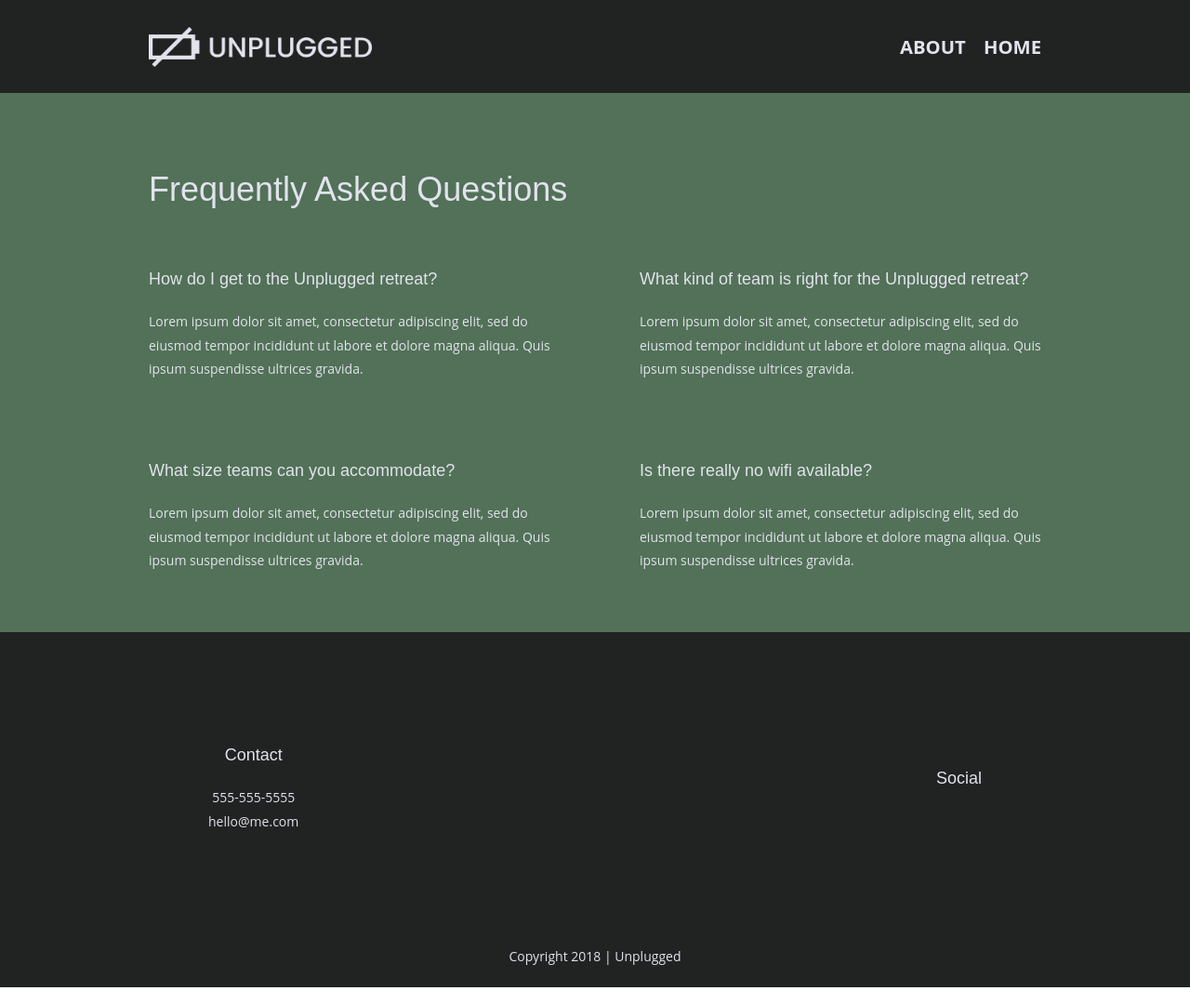
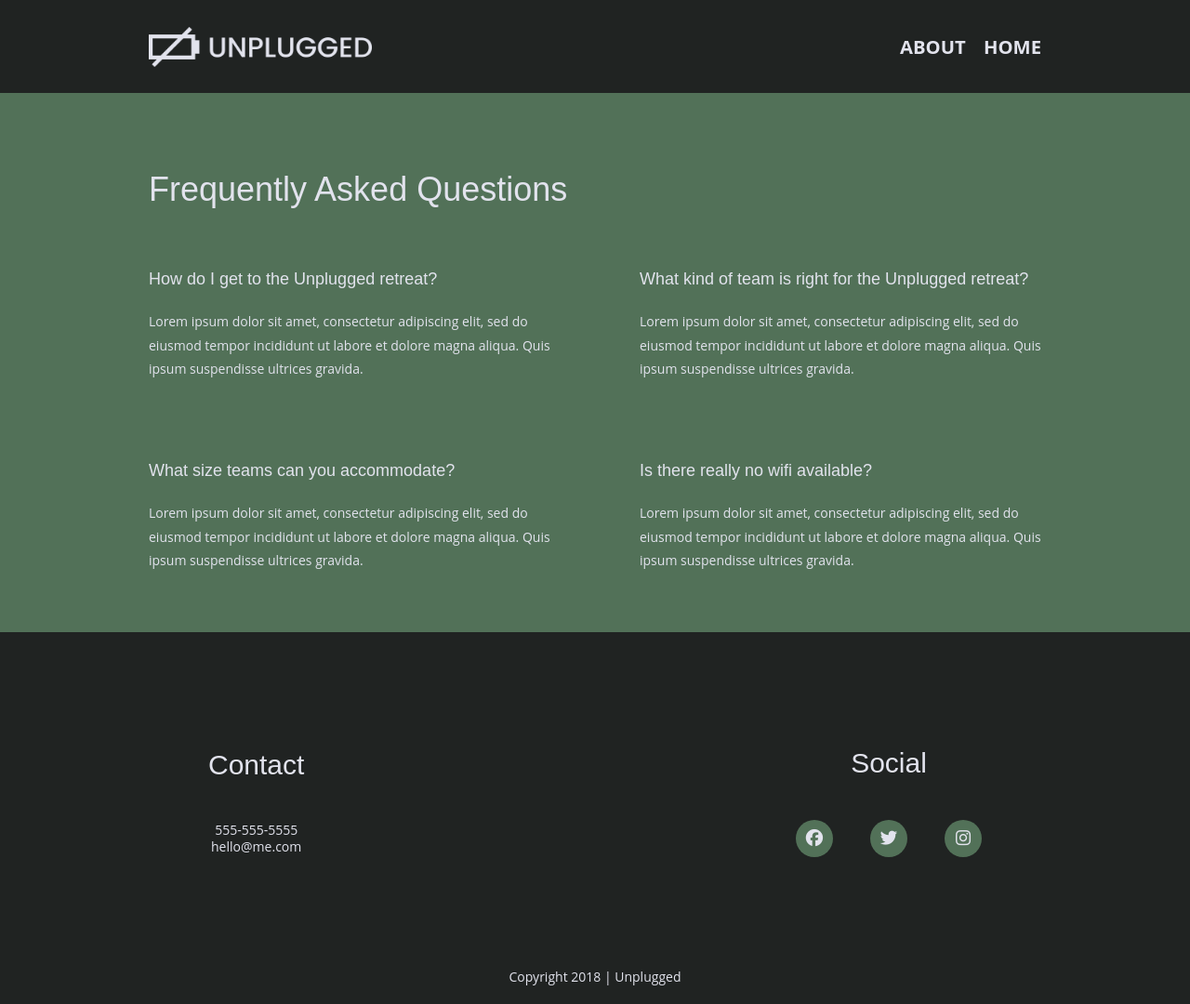
Before and after one commit to peter-kalavritinos/unplugged-project, a website: page faq/index.html in a window 1280 px wide. Shown: the whole page at 93% size. Drawn offline with Linux system fonts and the light colour scheme.

Commit message:
Added social media icons to html and css

```diff
--- a/css/main.css
+++ b/css/main.css
@@ -245,10 +245,17 @@ footer .social-icons {
 }
 
 footer .social-icons p {
+  background-color: #527158;
+  border-radius: 50%;
+  width: 40px;
+  height: 40px;
   display: flex;
   justify-content: center;
   align-items: center;
+}
 
+footer .social-icons p i {
+  font-size: 1.3125em;
 }
 
 footer .copyright {
@@ -647,10 +654,25 @@ input[type=button] {
      display: flex;
      justify-content: space-between;
      align-items: center;
+     flex-direction: row;
    }
 
    footer .contact {
      margin-bottom: 0;
+   }
+
+   footer h4 {
+     font-size: 1.5em;
+     margin-bottom: 40px;
+   }
+
+   footer p {
+       line-height: 1.285;
+   }
+
+   footer .social-icons {
+     width: 12.5em;
+     justify-content: space-between;
    }
 
    footer .copyright {
@@ -792,23 +814,8 @@ input[type=button] {
   }
 
   /* Footer */
-  footer .content-wrapper {
-    width: 65%;
-    margin: 100px 0;
-  }
-
-  .footer-content {
-    display: flex;
-    justify-content: space-between;
-    align-items: center;
-  }
-
-  footer .contact {
-    margin-bottom: 0;
-  }
-
-  footer .copyright {
-    width: 100%;
+  footer h4 {
+    font-size: 1.875em;
   }
 
   /* ==========================================================================
--- a/faq/index.html
+++ b/faq/index.html
@@ -3,7 +3,7 @@
 
 <head>
   <meta charset="utf-8">
-  <title></title>
+  <title>FAQ</title>
   <meta name="description" content="">
   <meta name="viewport" content="width=device-width, initial-scale=1">
 
@@ -94,8 +94,15 @@
           <div class="social">
             <h4>Social</h4>
               <div class="social-icons">
-                <p><a href="https://www.facebook.com" target="_blank"></a></p>
-                <p><a href="https://www.instagram.com" target="_blank"></a></p>
+                <p>
+                  <a href="https://www.facebook.com/Skillcrush/" target="_blank"><i class="fab fa-facebook"></i></a>
+                </p>
+                <p>
+                  <a href="https://twitter.com/Skillcrush" target="_blank"><i class="fab fa-twitter"></i></a>
+                </p>
+                <p>
+                  <a href="https://www.instagram.com/skillcrush/" target="_blank"><i class="fab fa-instagram"></i></a>
+                </p>
               </div>
           </div>
       </div>
```
Also changed, not shown: about/index.html (+4 -4 lines), index.html (+3 -3 lines).
